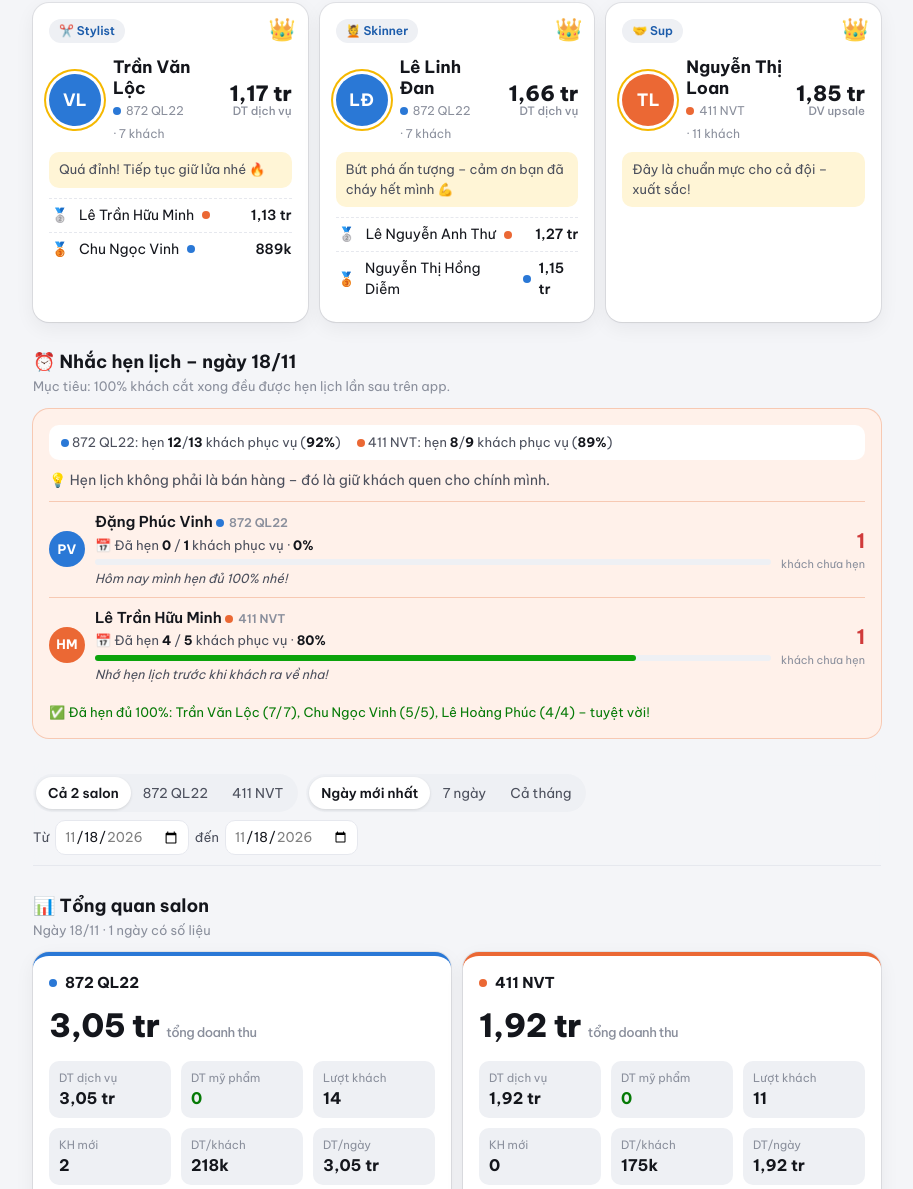
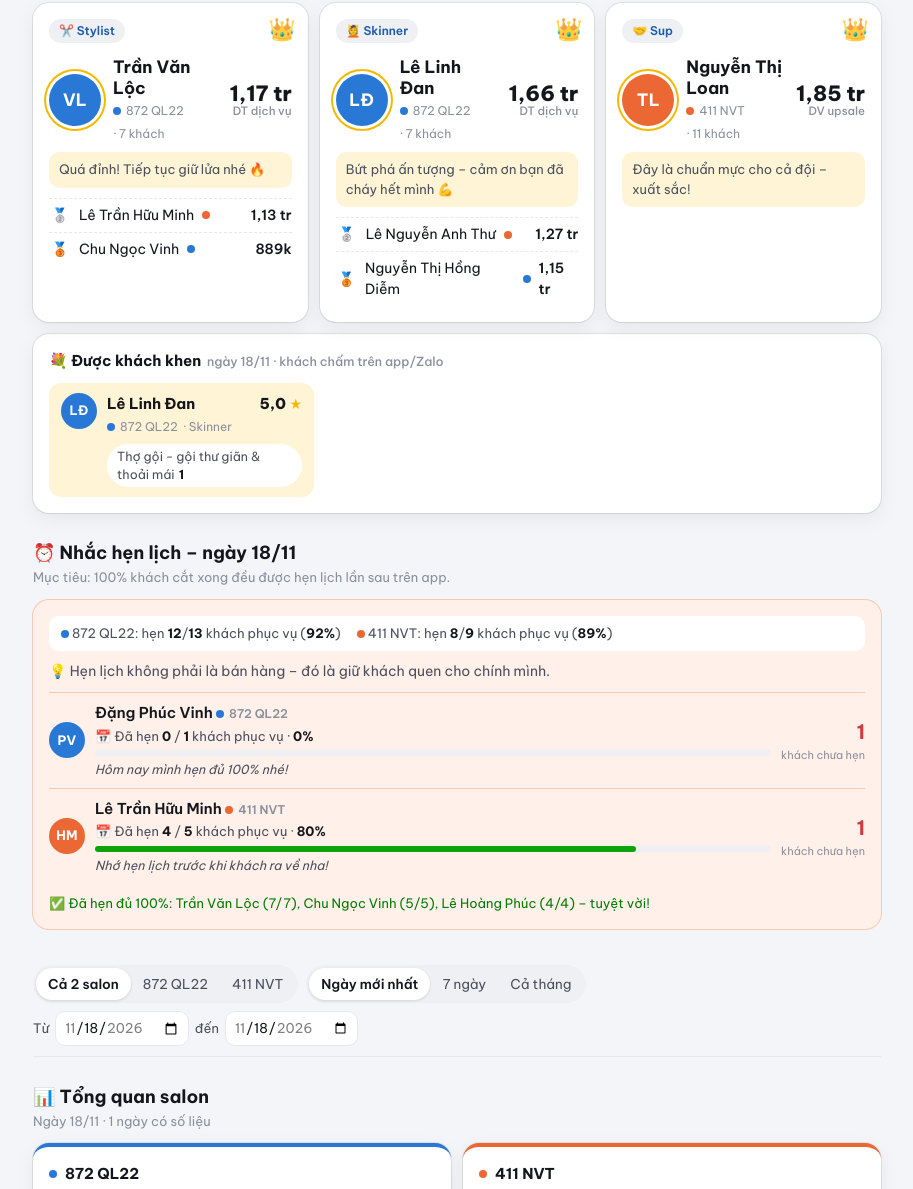
Before and after one commit to henryvo209/bsl-e145f6, a plain HTML site: page index.html in a window 1280 px wide. Shown: the part 343-1532 px from the top of the page, without its empty margins (183-1096 px from the left). Drawn offline with Linux system fonts and the light colour scheme.

Commit message:
Đưa lời khen của khách lên mục Ngôi sao ngày
Co-Authored-By: Claude Opus 5.5 <noreply@anthropic.com>

```diff
--- a/index.html
+++ b/index.html
@@ -88,6 +88,18 @@
   .runner .m { width: 22px; text-align: center; }
   .runner .v { margin-left: auto; font-weight: 600; font-variant-numeric: tabular-nums; }
   .crown { position: absolute; right: 12px; top: 10px; font-size: 22px; opacity: .9; }
+  /* Được khách khen (nằm dưới Ngôi sao ngày) */
+  .khen { margin-top: 12px; }
+  .kgrid { display: grid; grid-template-columns: repeat(auto-fill, minmax(260px, 1fr)); gap: 10px; margin-top: 10px; }
+  .kp { display: flex; gap: 10px; align-items: flex-start; padding: 10px 12px; border-radius: 12px; background: var(--gold-soft); }
+  .kp > div { flex: 1; min-width: 0; }
+  .kp .top { display: flex; align-items: baseline; gap: 8px; }
+  .kp .n { font-weight: 700; }
+  .kp .sv { margin-left: auto; font-weight: 800; white-space: nowrap; }
+  .kp .sv small { color: var(--gold); }
+  .kp .chips { margin-top: 6px; }
+  .kp .chip { background: var(--card); }
+  .ksal { display: flex; flex-wrap: wrap; align-items: center; gap: 6px 10px; margin-top: 10px; font-size: 13px; }
 
   /* ===== Nhắc hẹn lịch ===== */
   .remind { background: var(--warm-soft); box-shadow: 0 0 0 1px var(--warm-ring); }
@@ -215,6 +227,7 @@
     <div class="sec-h"><h2 id="tdTitle"></h2></div>
     <p class="sub" id="tdSub"></p>
     <div class="grid3" id="td"></div>
+    <div class="card khen" id="tdKhen"></div>
   </section>
 
   <!-- ===== 2. Nhắc hẹn lịch ===== -->
@@ -641,7 +654,7 @@
     document.getElementById("dgSalon").innerHTML = on.map(s => {
       const [l, t, x] = g.salon[s] || [0, 0, 0];
       const tags = Object.entries(g.tag).filter(([k]) => k.startsWith(s + "|")).map(([k, n]) => [k.slice(4), n]).sort((a, b) => b[1] - a[1]);
-      const khen = tags.filter(([t]) => !laGopY(t)), gy = tags.filter(([t]) => laGopY(t));
+      const gy = tags.filter(([t]) => laGopY(t)); // lời khen đã đưa lên mục Ngôi sao ngày
       const che = g.che.filter(c => c.s === s);
       const chuaRo = Math.max(0, x - che.length);
       const chip = ([t, n], cls) => `<span class="chip${cls || ""}">${esc(t)}<b>${n}</b></span>`;
@@ -649,8 +662,6 @@
         <div class="ctitle">${salonTag(s)}</div>
         <div class="stars"><span class="st">★</span> ${saoTB(t, l)}<small>${l} lượt đánh giá app/Zalo</small></div>
         <div class="meta"><span class="tag" style="--c:${x ? "var(--crit)" : "var(--good)"}">${x ? x + " bill 1–3 sao" : "Không có bill 1–3 sao"}</span></div>
-        <div class="dgh">👍 Khách khen</div>
-        ${khen.length ? `<div class="chips">${khen.map(c => chip(c)).join("")}</div>` : `<div class="empty">Chưa có lượt khen.</div>`}
         <div class="dgh">👎 Khách chê / góp ý</div>
         ${gy.length ? `<div class="chips" style="margin-bottom:6px">${gy.map(c => chip(c, " gy")).join("")}</div>` : ""}
         ${che.length ? `<ol class="che">${che.map(c => `<li><span class="src">${dm(c.d)} · ${esc(c.nguon || "")}${c.ten || c.vt ? " · " + esc(c.ten || c.vt) : ""}</span>${esc(c.nd)}</li>`).join("")}</ol>` : ""}
@@ -662,7 +673,8 @@
     const rows = g.nv.filter(o => on.includes(o.s) && (o.luot || o.che || Object.keys(o.khen).length))
       .sort((a, b) => b.luot - a.luot || (b.luot ? b.sao / b.luot : 0) - (a.luot ? a.sao / a.luot : 0));
     document.getElementById("dgNv").innerHTML = rows.length ? rows.map((o, i) => {
-      const ten = o.ten || o.vt + " (chưa rõ tên)", khen = Object.entries(o.khen).sort((a, b) => b[1] - a[1]);
+      // Chỉ giữ góp ý ở đây, lời khen hiện ở mục Ngôi sao ngày
+      const ten = o.ten || o.vt + " (chưa rõ tên)", khen = Object.entries(o.khen).filter(([t]) => laGopY(t)).sort((a, b) => b[1] - a[1]);
       const xau = Math.max(o.xau, o.che);
       return `<li><span class="no">${i + 1}</span>${av(o.ten || o.vt, o.s)}<div>
         <div class="who"><span><span class="n">${esc(ten)}</span> ${salonTag(o.s)}</span><span class="v">${o.luot ? saoTB(o.sao, o.luot) + ' <small style="color:var(--gold)">★</small>' : ""}</span></div>
@@ -671,6 +683,35 @@
         ${khen.length ? `<div class="chips" style="margin-top:6px">${khen.map(([t, n]) => `<span class="chip${laGopY(t) ? " gy" : ""}">${esc(t)}<b>${n}</b></span>`).join("")}</div>` : ""}
       </div></li>`;
     }).join("") : `<li><span></span><span></span><div class="empty">Chưa có lượt đánh giá gắn với nhân sự.</div></li>`;
+  }
+
+  // ===== Được khách khen – ngày đánh giá mới nhất, đặt dưới Ngôi sao ngày =====
+  function renderKhenTop() {
+    const box = document.getElementById("tdKhen");
+    const ngayDg = Object.keys(D.danhGia || {}).sort(), d = ngayDg[ngayDg.length - 1];
+    if (!d) { box.style.display = "none"; return; }
+    const on = salonsOn(), g = gomDanhGia(d, d);
+    // Nhân sự có lời khen (bỏ tag góp ý), nhiều lượt khen trước
+    const ds = g.nv.filter(o => on.includes(o.s)).map(o => {
+      const k = Object.entries(o.khen).filter(([t]) => !laGopY(t)).sort((a, b) => b[1] - a[1]);
+      return { ...o, k, tong: k.reduce((a, [, n]) => a + n, 0) };
+    }).filter(o => o.tong).sort((a, b) => b.tong - a.tong || b.sao / (b.luot || 1) - a.sao / (a.luot || 1));
+    // Lời khen chung theo salon: trừ phần đã gắn tên nhân sự để không lặp
+    const sal = on.map(s => {
+      const daGan = {};
+      ds.filter(o => o.s === s).forEach(o => o.k.forEach(([t, n]) => daGan[t] = (daGan[t] || 0) + n));
+      const k = Object.entries(g.tag).filter(([key]) => key.startsWith(s + "|") && !laGopY(key.slice(4)))
+        .map(([key, n]) => [key.slice(4), n - (daGan[key.slice(4)] || 0)]).filter(([, n]) => n > 0).sort((a, b) => b[1] - a[1]);
+      return k.length ? `<div class="ksal">${salonTag(s)}<span class="tagS">khen chung:</span><span class="chips">${k.map(([t, n]) => `<span class="chip">${esc(t)}<b>${n}</b></span>`).join("")}</span></div>` : "";
+    }).join("");
+    box.style.display = "";
+    box.innerHTML = `<div class="ctitle">💐 Được khách khen<small>ngày ${dm(d)} · khách chấm trên app/Zalo</small></div>
+      ${ds.length ? `<div class="kgrid">${ds.map(o => `<div class="kp">${av(o.ten || o.vt, o.s)}<div>
+        <div class="top"><span class="n">${esc(o.ten || o.vt)}</span>${o.luot ? `<span class="sv">${saoTB(o.sao, o.luot)} <small>★</small></span>` : ""}</div>
+        <div class="tagS">${salonTag(o.s)} · ${o.vt}</div>
+        <div class="chips">${o.k.map(([t, n]) => `<span class="chip">${esc(t)}<b>${n}</b></span>`).join("")}</div>
+      </div></div>`).join("")}</div>` : `<div class="empty" style="margin-top:8px">Chưa có lượt khen gắn tên nhân sự.</div>`}
+      ${sal}`;
   }
 
   // ===== Bộ lọc =====
@@ -691,7 +732,7 @@
   function renderAll() {
     paint();
     const g = gom(st.from, st.to);
-    renderHero(); renderTuyenDuong(); renderCanhBao(); renderTong(g); renderNv(g); renderHen(); renderBook(); renderDanhGia();
+    renderHero(); renderTuyenDuong(); renderKhenTop(); renderCanhBao(); renderTong(g); renderNv(g); renderHen(); renderBook(); renderDanhGia();
   }
   const on = (id, fn) => document.getElementById(id).addEventListener("click", e => {
     const b = e.target.closest("button"); if (b) { fn(b.dataset.v); renderAll(); }
```
